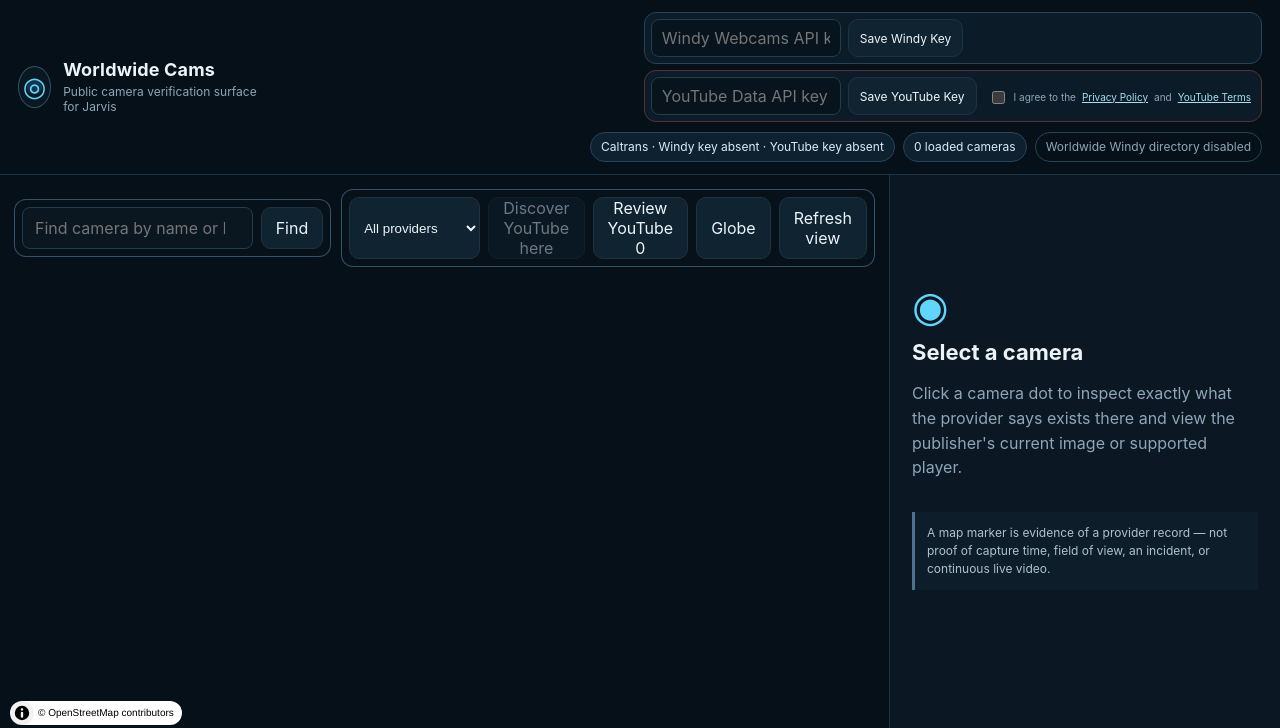
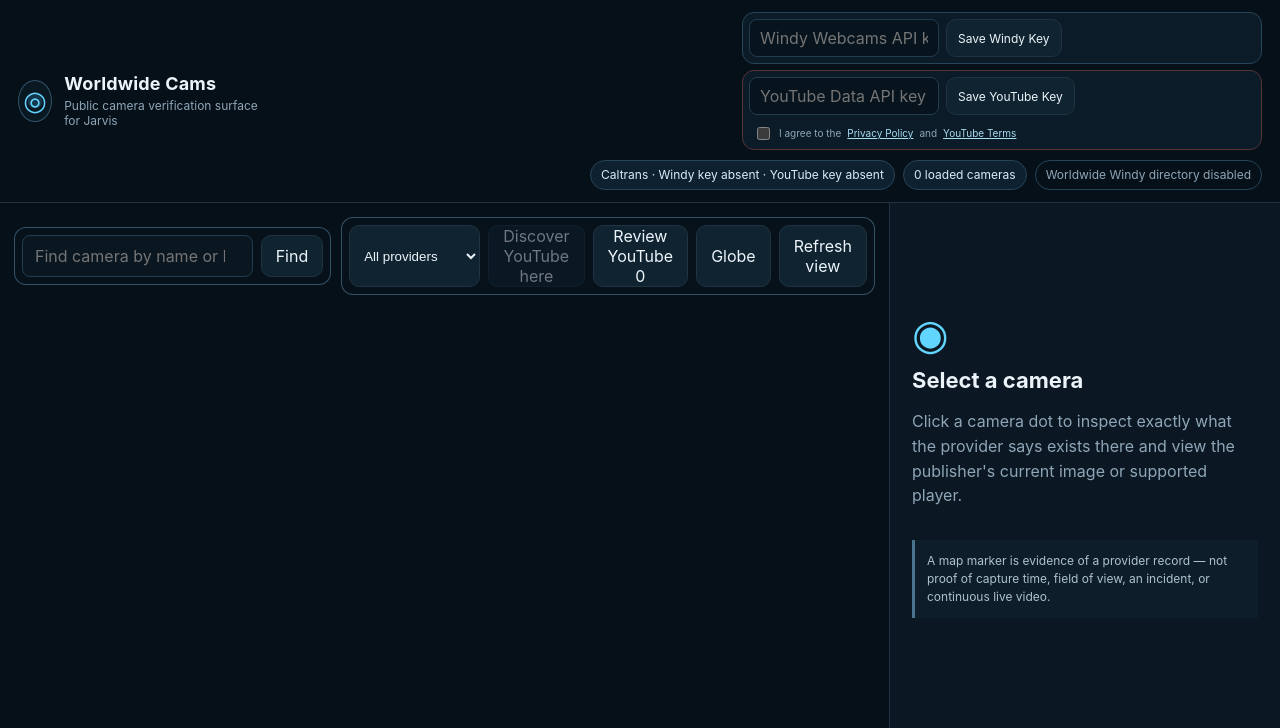
Before and after one commit to US0RIS/Worldwide-Cams, a website built with Vite: page index.html in a window 1280 px wide. Shown: the top 728 px of the page. Built offline with nearby package versions, Linux system fonts and the light colour scheme; no server answers; animation ran at ten frames a second; files whose address does not match are found by name.

Commit message:
Refine YouTube credential layout

```diff
--- a/src/styles.css
+++ b/src/styles.css
@@ -623,6 +623,8 @@
 
 .youtube-key-control {
   border-color: #563337;
+  flex-wrap: wrap;
+  max-width: 520px;
 }
 
 .toolbar-actions select {
@@ -801,7 +803,7 @@
 }
 
 .youtube-consent {
-  grid-column: 1 / -1;
+  flex-basis: 100%;
   display: flex;
   align-items: center;
   gap: 6px;
```
